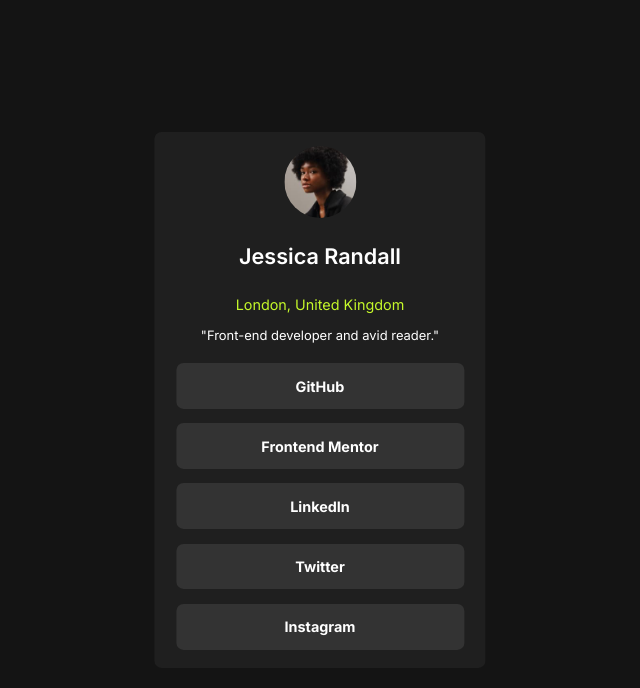
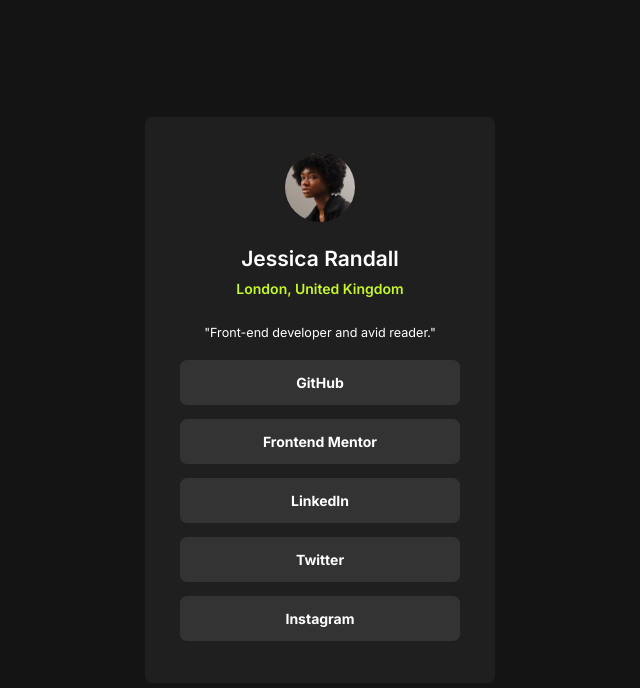
Before and after one commit to minahopgood/social-links-profile, a plain HTML site: page index.html in a window 1280 px wide. Shown: the whole page, without its empty margins (320-960 px from the left). Drawn offline with Linux system fonts and the light colour scheme.

Commit message:
Update spacing and semantic html in index.html
Updated spacing between img and text.

```diff
--- a/index.html
+++ b/index.html
@@ -20,7 +20,7 @@
 
     <style>
       html {
-        font-size: 0.9em;
+        font-size: 14px;
         background-color: hsl(0, 0%, 8%);
         color: hsl(0, 0%, 100%);
         font-family: "Inter", sans-serif;
@@ -30,7 +30,7 @@
 
       .social-card {
         background-color: hsl(0, 0%, 12%);
-        width: 23rem;
+        width: 25rem;
         display: flex;
         flex-direction: column;
         justify-content: center; /* horizontal */
@@ -46,7 +46,7 @@
       .img {
         border-radius: 100%;
         width: 5rem;
-        margin-top: 1rem;
+        margin-top: 2.5rem;
       }
 
       .name {
@@ -56,6 +56,9 @@
       }
       .location {
         color: hsl(75, 94%, 57%);
+        font-weight: 600;
+        margin-top: -1.2rem;
+        margin-bottom: 2rem;
       }
       .tagline {
         font-size: 0.9rem;
@@ -69,7 +72,7 @@
         width: 95%;
         border-radius: 1rem;
         font-weight: 700;
-        padding-bottom: 0.8rem;
+        padding-bottom: 2.5rem;
         color: hsl(0, 0%, 100%);
         text-decoration: none;
       }
@@ -111,7 +114,7 @@
         <p class="location">London, United Kingdom</p>
         <p class="tagline">"Front-end developer and avid reader."</p>
       </div>
-      <div class="links">
+      <main class="links">
         <a href="https://www.frontendmentor.io/" target="_blank"
           ><div class="link git">GitHub</div></a
         >
@@ -127,7 +130,7 @@
         <a href="https://www.frontendmentor.io/" target="_blank"
           ><div class="link insta">Instagram</div></a
         >
-      </div>
+      </main>
     </div>
   </body>
 </html>
```
